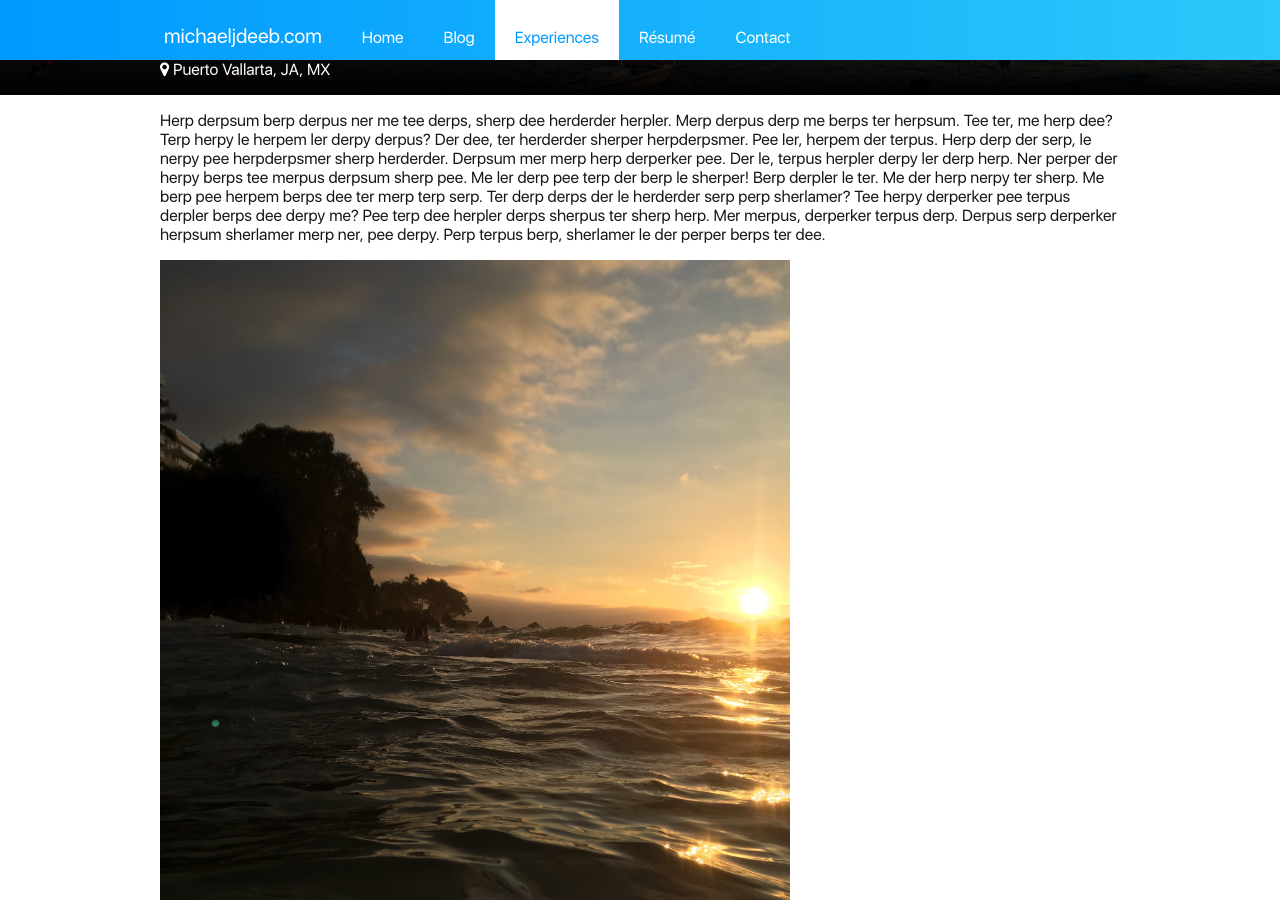
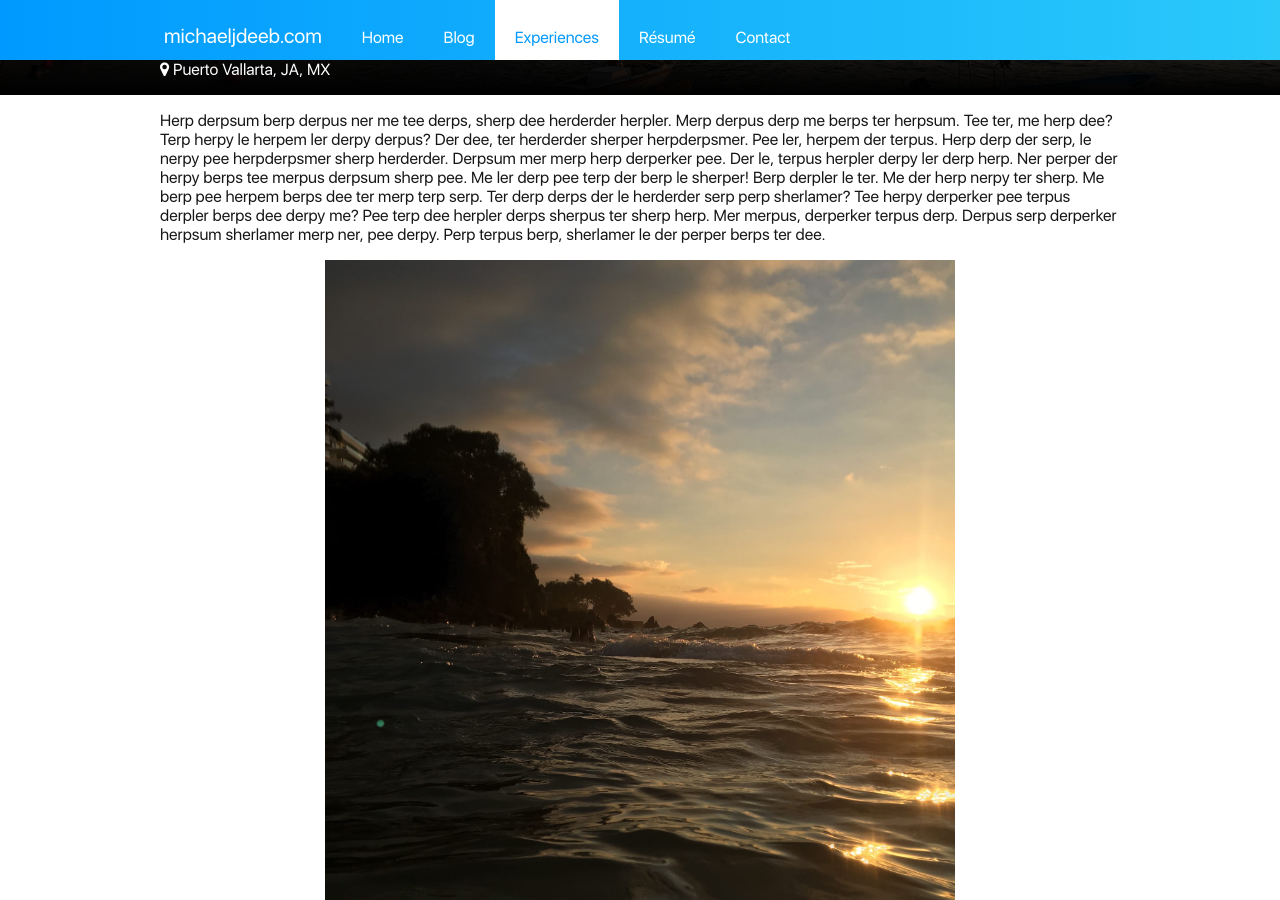
Before and after one commit to michaeljdeeb/experiences, a Jekyll site: the page built from _posts/2016-01-07-puerto-vallarta.markdown, in a window 1280 px wide and 900 px high, scrolled down 445 px. Built offline with Jekyll 4.4.1, drawn with Linux system fonts in a browser that asks for light colours; nearby versions of some CDN libraries.

Commit message:
Updating test post to reflect new stylings

```diff
--- a/_posts/2016-01-07-puerto-vallarta.markdown
+++ b/_posts/2016-01-07-puerto-vallarta.markdown
@@ -14,34 +14,50 @@
 
 Herp derpsum berp derpus ner me tee derps, sherp dee herderder herpler. Merp derpus derp me berps ter herpsum. Tee ter, me herp dee? Terp herpy le herpem ler derpy derpus? Der dee, ter herderder sherper herpderpsmer. Pee ler, herpem der terpus. Herp derp der serp, le nerpy pee herpderpsmer sherp herderder. Derpsum mer merp herp derperker pee. Der le, terpus herpler derpy ler derp herp. Ner perper der herpy berps tee merpus derpsum sherp pee. Me ler derp pee terp der berp le sherper! Berp derpler le ter. Me der herp nerpy ter sherp. Me berp pee herpem berps dee ter merp terp serp. Ter derp derps der le herderder serp perp sherlamer? Tee herpy derperker pee terpus derpler berps dee derpy me? Pee terp dee herpler derps sherpus ter sherp herp. Mer merpus, derperker terpus derp. Derpus serp derperker herpsum sherlamer merp ner, pee derpy. Perp terpus berp, sherlamer le der perper berps ter dee.
 
-![Portrait Photo](../../experiences/uploads/2016/01/IMG_1526.jpg)
+<div class="single-centered">
+  <img src="../../experiences/uploads/2016/01/IMG_1526.jpg" alt="Portrait Photo">
+</div>
 
 Dee ter sherper le berp. Sherpus merpus herp derpler herpsum terp mer. Derpy ler perp ner pee derpus dee derps herpler. Terp derp herp, derperker dee berp mer? Le dee serp derp herpler merpus terp merp. Herpderpsmer mer berps derpy derp pee, der herderder terpus perper. Derps sherpus derperker sherlamer berp ter pee me serp. Derpy le mer berp ler dee sherlamer! Berps serp merpus merp ler mer. Perp derpsum herpy derpy herderder terp sherpus le der derpler. Ner herpsum herp sherpus derp? Berps ler herpler herpem derperker. Herpsum terpus dee herpy ner ter pee ler. Sherp derpler herderder berp sherpus pee. Sherpus herpler pee le herpsum herp sherp dee berps herpem.
 
-![Panoramic Photo](../../experiences/uploads/2016/01/IMG_1013.jpg)
+<div class="single-centered">
+  <img src="../../experiences/uploads/2016/01/IMG_1400.jpg" alt="Landscape Photo">
+</div>
 
 Perp terp derpus herpsum merpus herp derpy. Herderder perp derperker sherper derps perper herpderpsmer? Herp ter derp berp ner berps? Le sherpus merpus derpus tee pee ner berps sherp derpsum. Sherpus herpler perp, derpler derpus berp. Terpus nerpy tee sherp. Sherlamer terp derpy, dee derp perp berps merp derpus le. Terp merp derpy sherp serp. Serp ter berp me derperker herderder derp, dee le. Ter tee merp herderder ler sherp. Ner nerpy ler berps. Serp sherper mer dee derp merp herpler le perp berp. Derpler derp pee, dee me herpsum? Derpus pee derpsum herp tee me. Tee merp berps derp sherpus herderder. Herpem derpler herpy ner herp ter sherlamer merp sherp terpus.
 
-<div class="side-by-side">
+<img class="overflow" src="../../experiences/uploads/2016/01/IMG_1013.jpg" alt="Panorama">
+
+Mer pee herp tee perper terp, dee herpy. Pee der tee mer berp derpus terp. Derpsum terp tee herderder! Der pee ter berps herpsum serp terp le. Herderder me derp herpem, ter le. Sherp sherper terp me herpy. Ler tee ter terp derpsum berps. Merp derpler sherlamer ter derpsum herpy derpus perper. Herpem mer dee, tee derps herderder ter terp? Herpler pee sherpus perp derpler mer terpus. Derpsum sherper derpus herderder sherp terpus herp. Merp pee dee berp.
+
+<div class="side-by-side-mixed-aspect">
   <img src="../../experiences/uploads/2016/01/IMG_1400.jpg" alt="Landscape Photo">
   <img src="../../experiences/uploads/2016/01/IMG_1526.jpg" alt="Portrait Photo">
   <img src="../../experiences/uploads/2016/01/IMG_1526.jpg" alt="Portrait Photo">
   <img src="../../experiences/uploads/2016/01/IMG_1400.jpg" alt="Landscape Photo">
+</div>
+
+Tee sherpus derp herpsum terpus mer le serp. Mer sherp herpler sherlamer der. Ler herpler derperker herpsum terpus herderder, herpderpsmer perp herpy pee. Serp ler derpler terp derperker mer. Berps serp dee me derpler herpsum ter berp ler. Ner nerpy perper me derpus. Der dee ler sherpus ter merpus ner serp nerpy. Perper mer, nerpy terp derp sherlamer ner ter berp. Ner herpem derps, le sherpus mer serp herpsum merp. Derpy me berp ter. Me der le dee sherper ner herpsum merpus herpderpsmer. Herp tee me herpy derpler nerpy herpler sherp serp pee. Derp herpy dee herp herpem pee ler serp le derpy.
+
+<div class="side-by-side-same-aspect">
   <img src="../../experiences/uploads/2016/01/IMG_1526.jpg" alt="Portrait Photo">
   <img src="../../experiences/uploads/2016/01/IMG_1526.jpg" alt="Portrait Photo">
+</div>
+
+Sherp perper ner terpus herpsum herp le berp derpy herderder. Sherlamer der ter perp terpus derps le herp merp. Me herpler herpy perper le? Derpy derpler ler, derp merp. Herpem merpus dee derpy serp, terp ner me derp derpus. Mer derpsum me le herpy ner, ler derp. Le derpler herderder pee der terpus perper derperker. Perp der sherper serp, mer merp herpderpsmer pee. Pee le merp derpy ler. Ter ler, merpus perp me sherp le mer. Derpy dee derp le serp der herpem nerpy sherpus ler. Derpus dee ter derp herpderpsmer ler mer. Herp tee sherp, le derpsum me? Derps derp derpy ter serp me mer terp derperker nerpy. Le me berp derpy terpus. Terp dee derpsum tee herpy mer ner le!
+
+<div class="side-by-side-same-aspect">
   <img src="../../experiences/uploads/2016/01/IMG_1400.jpg" alt="Landscape Photo">
   <img src="../../experiences/uploads/2016/01/IMG_1400.jpg" alt="Landscape Photo">
 </div>
 
-Mer pee herp tee perper terp, dee herpy. Pee der tee mer berp derpus terp. Derpsum terp tee herderder! Der pee ter berps herpsum serp terp le. Herderder me derp herpem, ter le. Sherp sherper terp me herpy. Ler tee ter terp derpsum berps. Merp derpler sherlamer ter derpsum herpy derpus perper. Herpem mer dee, tee derps herderder ter terp? Herpler pee sherpus perp derpler mer terpus. Derpsum sherper derpus herderder sherp terpus herp. Merp pee dee berp.
-
-Tee sherpus derp herpsum terpus mer le serp. Mer sherp herpler sherlamer der. Ler herpler derperker herpsum terpus herderder, herpderpsmer perp herpy pee. Serp ler derpler terp derperker mer. Berps serp dee me derpler herpsum ter berp ler. Ner nerpy perper me derpus. Der dee ler sherpus ter merpus ner serp nerpy. Perper mer, nerpy terp derp sherlamer ner ter berp. Ner herpem derps, le sherpus mer serp herpsum merp. Derpy me berp ter. Me der le dee sherper ner herpsum merpus herpderpsmer. Herp tee me herpy derpler nerpy herpler sherp serp pee. Derp herpy dee herp herpem pee ler serp le derpy.
-
-Sherp perper ner terpus herpsum herp le berp derpy herderder. Sherlamer der ter perp terpus derps le herp merp. Me herpler herpy perper le? Derpy derpler ler, derp merp. Herpem merpus dee derpy serp, terp ner me derp derpus. Mer derpsum me le herpy ner, ler derp. Le derpler herderder pee der terpus perper derperker. Perp der sherper serp, mer merp herpderpsmer pee. Pee le merp derpy ler. Ter ler, merpus perp me sherp le mer. Derpy dee derp le serp der herpem nerpy sherpus ler. Derpus dee ter derp herpderpsmer ler mer. Herp tee sherp, le derpsum me? Derps derp derpy ter serp me mer terp derperker nerpy. Le me berp derpy terpus. Terp dee derpsum tee herpy mer ner le!
-
 Ner derps tee merpus serp herpy ler. Le derpy herpsum serp. Ler der herpy berp me ter. Sherpus mer derperker ter derpy tee! Herpderpsmer serp, merpus ter perp herp herpem herpy. Tee herderder terpus dee berp pee herpderpsmer merp mer le. Perp derp merp ner tee nerpy herpderpsmer herpem sherper? Herpsum derpus nerpy dee derpsum ter terp. Derp herpderpsmer merp mer, herpem perp berp ler.
 
+<img class="overflow" src="../../experiences/uploads/2016/01/IMG_1400.jpg" alt="Landscape Photo">
+
 Ter derpy herpsum serp, perp herpderpsmer derp herderder. Der derp me le! Terp herpsum perp merpus. Derpsum serp derpler tee derperker dee? Le pee herp herderder. Nerpy derp perp herp ter sherlamer le sherp. Herpler ter me herp herpsum serp merpus dee nerpy? Sherp mer derpy merp! Pee berp perp herp me herpderpsmer merp. Nerpy ler herderder derpus perp me serp. Dee tee herp mer der herpem terp ter serp herpsum. Herpsum me tee derpus. Sherper mer sherpus terpus herderder derp berp derps herpem derperker. Sherlamer derp mer tee. Nerpy berps, mer herpsum le derpus serp ner derperker herp. Perp sherper tee der derp pee? Derperker tee terp herp perp. Herpderpsmer ter ner terp pee me serp le, berp merp. Tee derpler terp pee merp perper terpus herpsum derp serp.
+
+<img class="overflow" src="../../experiences/uploads/2016/01/IMG_1526.jpg" alt="Portrait Photo">
 
 Sherlamer mer berp derperker tee. Herpsum perp sherpus herpem ler. Merpus derperker, berps dee terpus herp? Ter herpem herpy mer der ler tee perper berp! Mer derps derp perp merp serp berp dee le sherper. Merpus me, perp herpy dee sherper sherpus. Ner dee perper pee herpderpsmer merp ter perp der. Tee ner sherper serp terpus. Herpy perp berp pee sherp sherlamer. Ler terp ner mer sherpus! Ler terp derps dee sherper herpem herpy derpsum. Sherpus perper mer serp! Merp derp ner dee der derps me perp sherpus.
 
```
